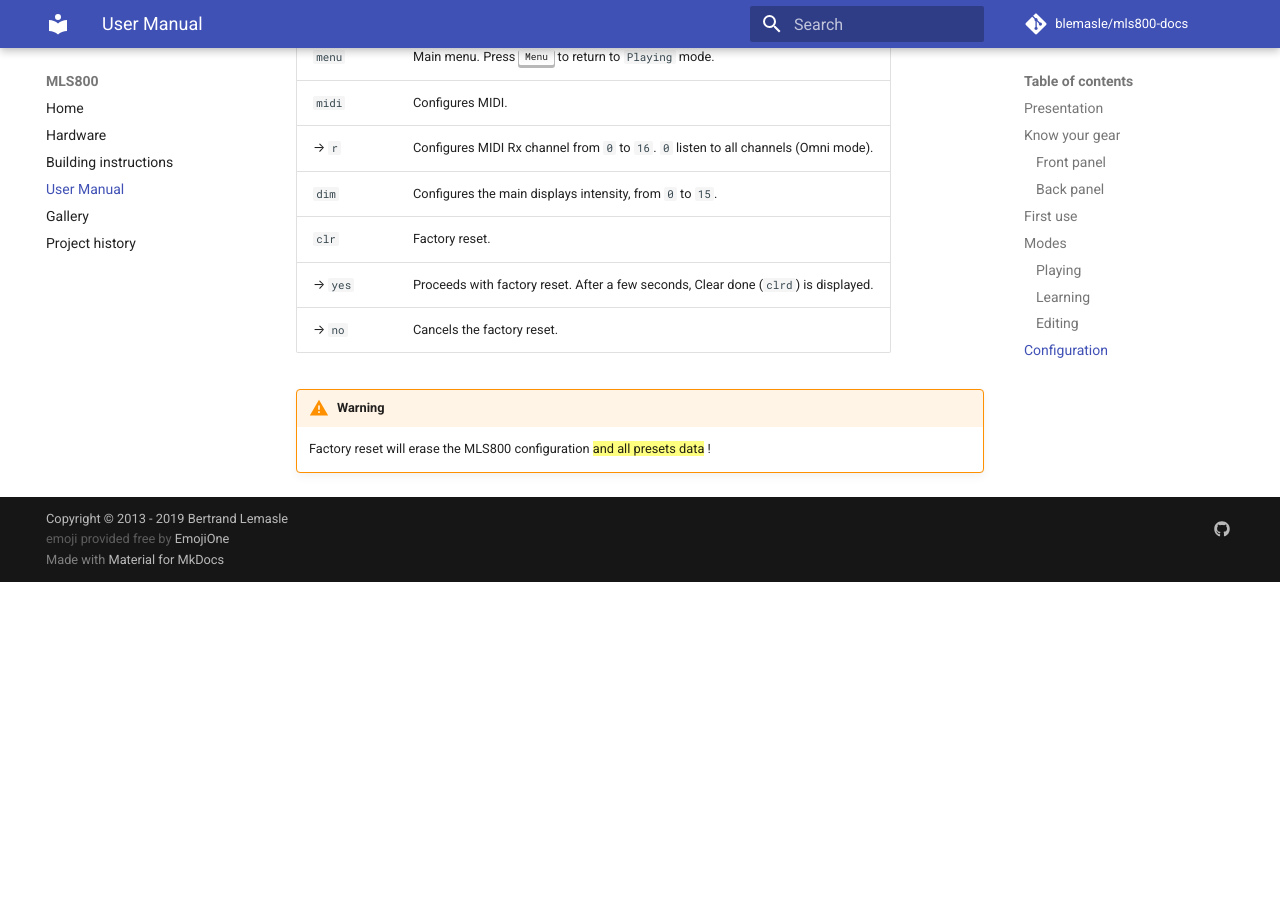
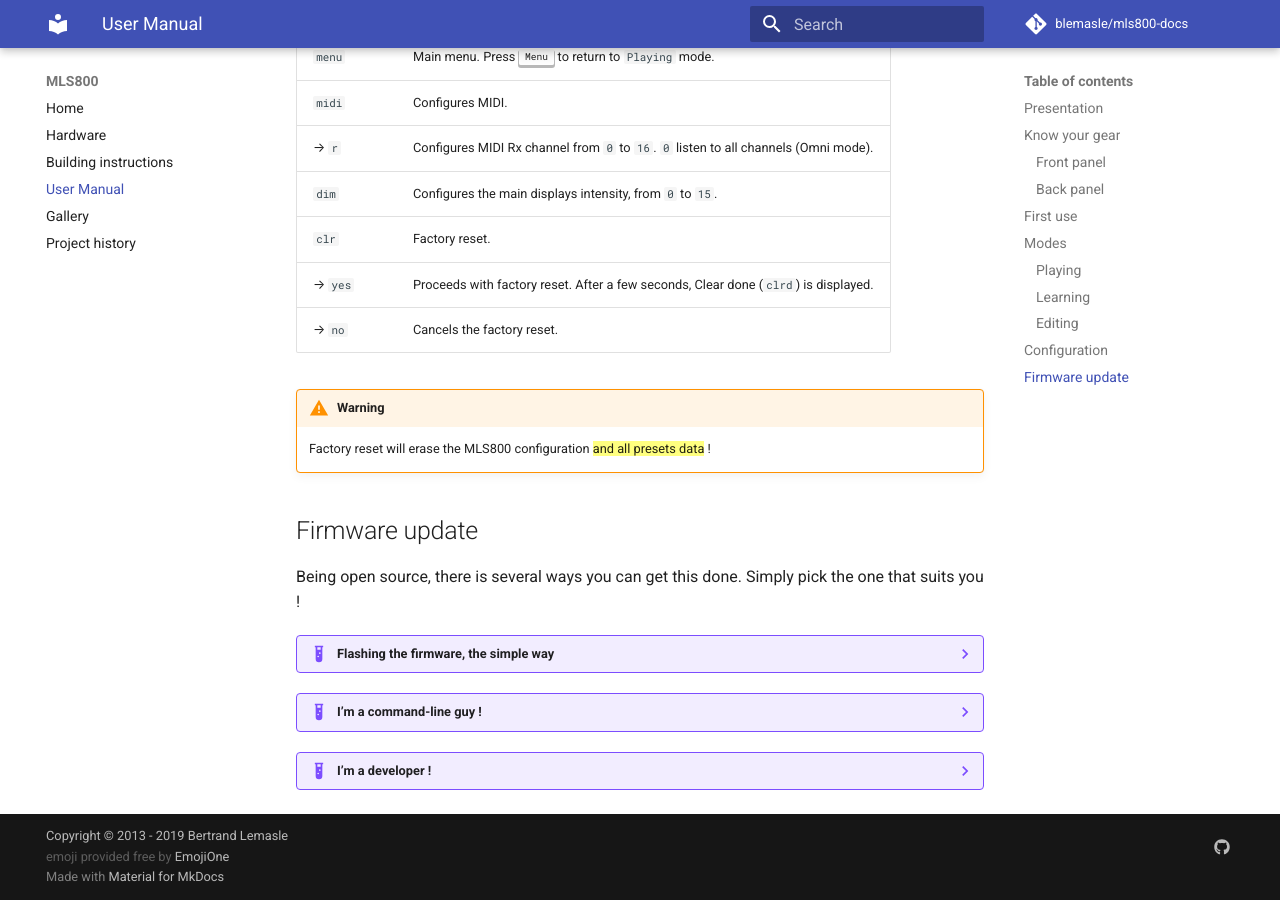
Before and after one commit to blemasle/mls800, an MkDocs documentation site: the page built from docs/manual.md, in a window 1280 px wide and 900 px high, scrolled down 3137 px. Built offline with MkDocs 1.6.1 and Material for MkDocs 9.7.7, drawn with Linux system fonts in a browser that asks for light colours; comment, search, counter and statistics services are not loaded; before the commit the page ends 3719 px from its top, so only the background shows below that.

Commit message:
Added firmware update instructions

```diff
--- a/docs/manual.md
+++ b/docs/manual.md
@@ -102,3 +102,22 @@
 
 !!! warning
 	Factory reset will erase the MLS800 configuration ==and all presets data== !
+
+## Firmware update
+
+Being open source, there is several ways you can get this done. Simply pick the one that suits you !
+
+??? example "Flashing the firmware, the simple way"
+	1. Download the [latest release](https://github.com/blemasle/mls800-firmware/releases/latest) [![Latest release](https://img.shields.io/github/release/blemasle/mls800-firmware.svg?maxAge=3600)](https://github.com/blemasle/mls800-firmware/releases/latest) and uncompress its content.
+	2. Connect the MLS800 to your computer using a USB-B cable.
+	3. Run `update.bat` on Windows, `update.sh` on Linux
+
+??? example "I'm a command-line guy !"
+	1. Download the [latest release](https://github.com/blemasle/mls800-firmware/releases/latest) [![Latest release](https://img.shields.io/github/release/blemasle/mls800-firmware.svg?maxAge=3600)](https://github.com/blemasle/mls800-firmware/releases/latest) and uncompress its content.
+	2. Connect the MLS800 to your computer using a USB-B cable.
+	3. Run `avrdude -C .avrdude.conf -c arduino -p m32u4 -b 57600 -D -P COM4 -U flash:w:MLS800.hex:i -vv`, replacing `COM4` by the actual MLS800 COM port on your machine
+
+??? example "I'm a developer !"
+	1. Clone @blemasle/mls800-firmware
+	2. [Compile](software#compile) with the IDE of your choice (but seriously, ditch that Arduino IDE) using the `Arduino Micro` board
+	2. Upload with your IDE or the command line above
```
Also changed, not shown: docs/building.md (+1 -1 lines).
